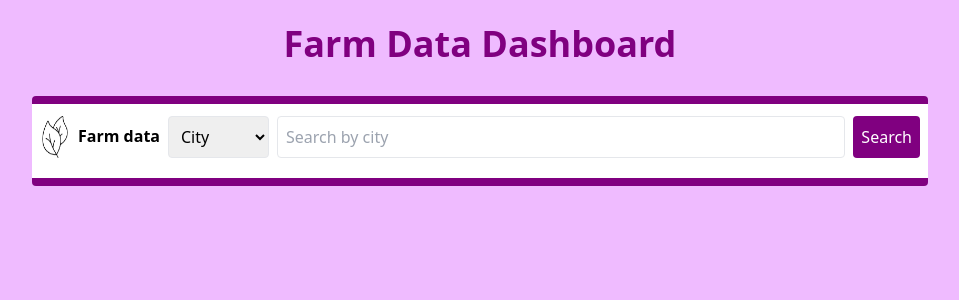
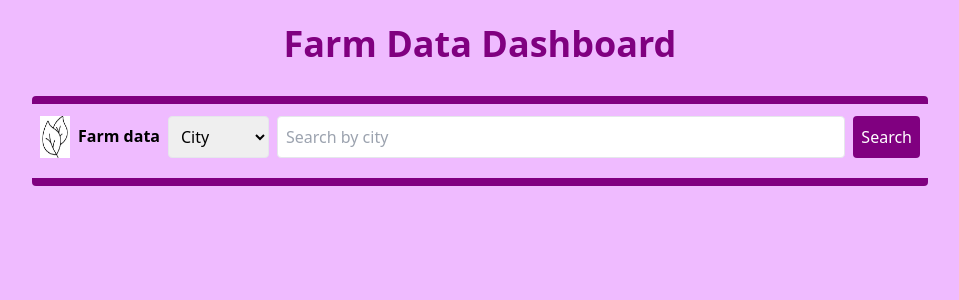
Before and after one commit to LivingHopeDev/data-bank, a React (Vite) app: page / in a window 1280 px wide. Shown: the top 300 px of the page, without its empty margins (160-1119 px from the left). Built offline with nearby package versions, Linux system fonts and the light colour scheme.

Commit message:
Made the background translucent

```diff
--- a/src/App.tsx
+++ b/src/App.tsx
@@ -44,7 +44,7 @@ const App = () => {
       <header className="text-center mb-8">
         <h1 className="text-4xl font-bold text-[#800080]">Farm Data Dashboard</h1>
       </header>
-      <div className="max-w-4xl mx-auto bg-white px-2 py-1 pt-3 border-t-8 border-[#800080] rounded border-b-8">
+      <div className="max-w-4xl mx-auto bg-white-100 px-2 py-1 pt-3 border-t-8 border-[#800080] rounded border-b-8">
         <div className="mb-4">
           <div className="flex gap-2">
           <img src="src\images\images.png" width={30} height={20} alt="" />
```
